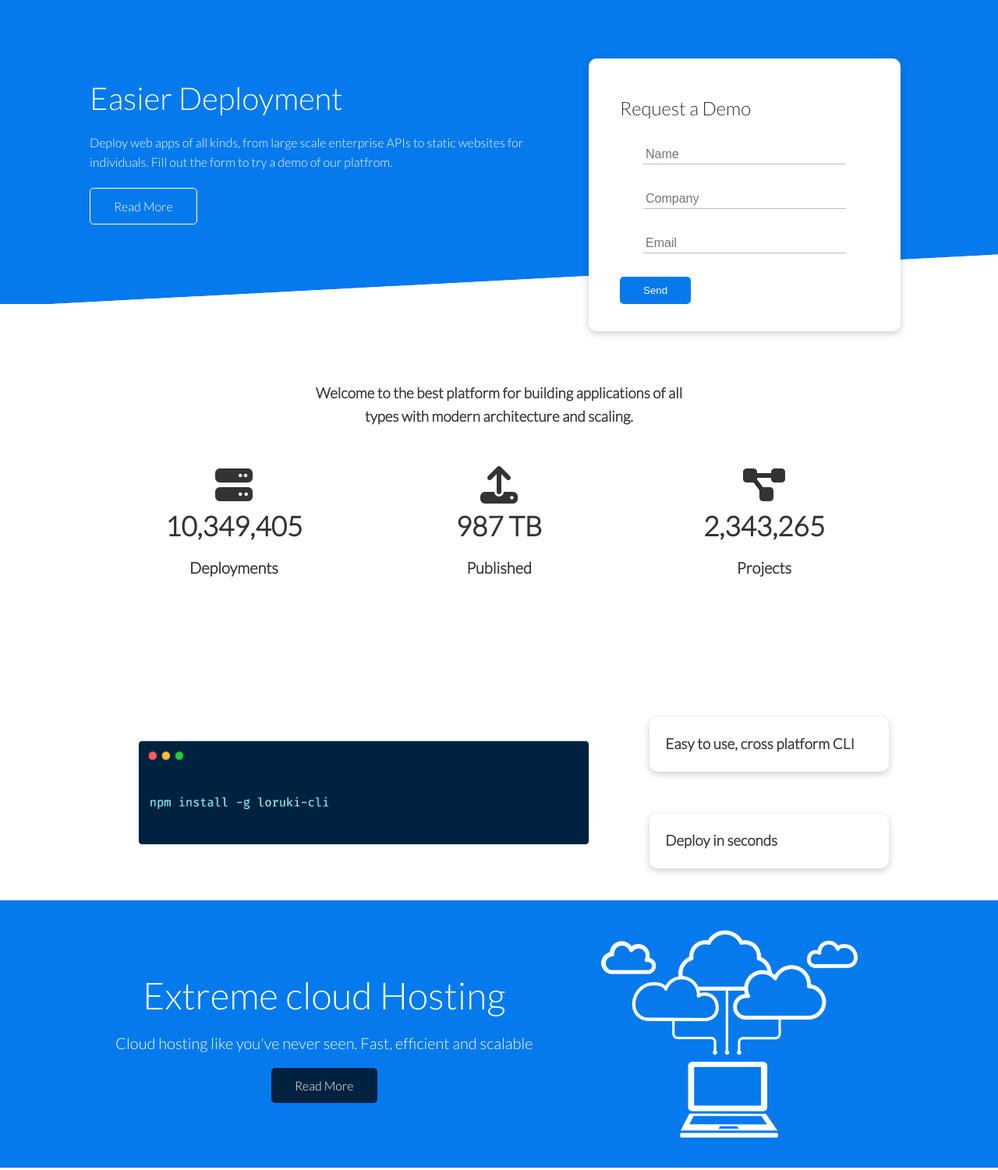
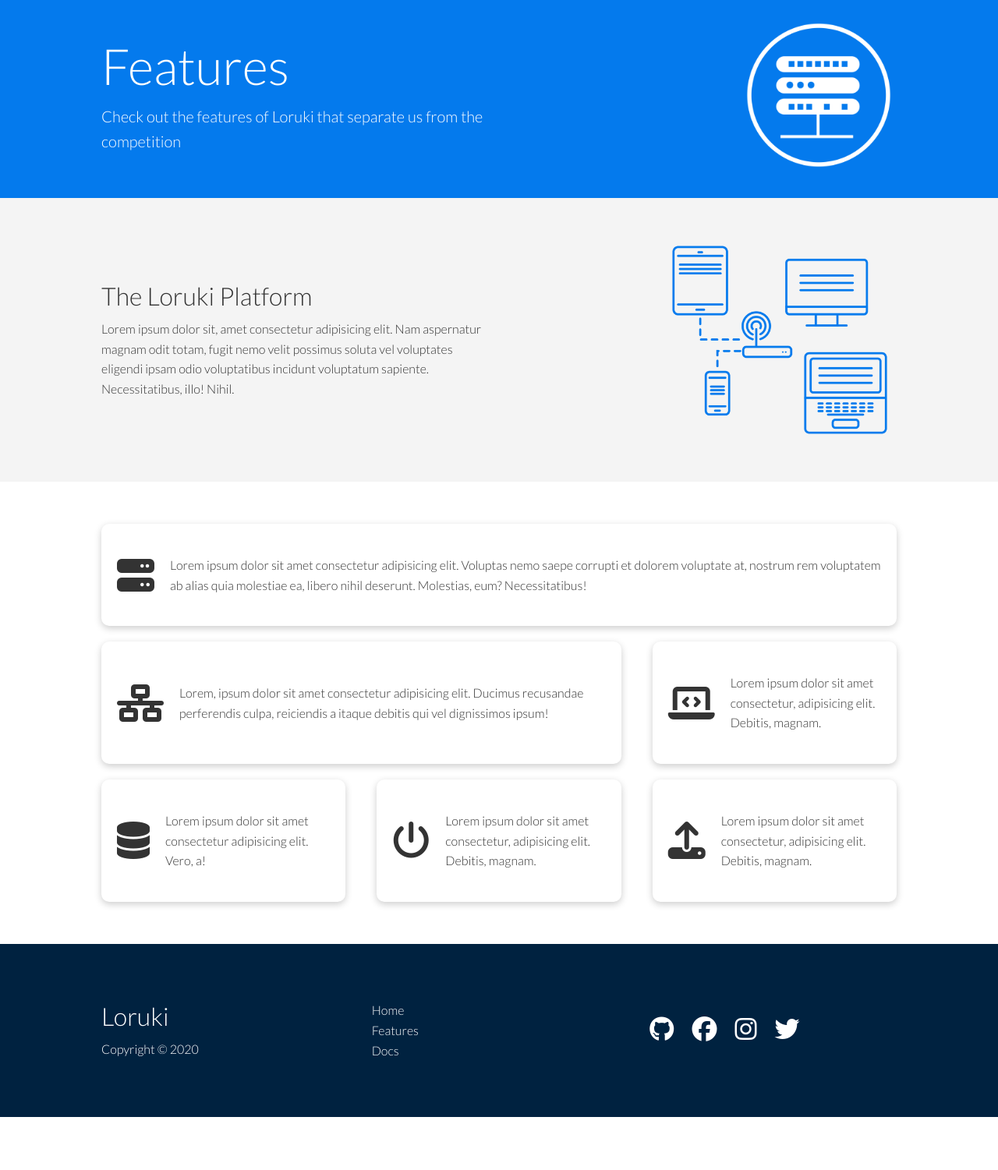
Before and after one commit to georgediiorio/loruki, a plain HTML site: page features.html in a window 1280 px wide. Shown: the part 80-1581 px from the top of the page at 78% size. After the commit the page ends 1513 px from the top, so only its background shows below. Drawn offline with Linux system fonts and the light colour scheme.

Commit message:
Finished features.html and styled it.

```diff
--- a/css/style.css
+++ b/css/style.css
@@ -5,6 +5,8 @@
     --secondary-color:#1c3fa8;
     --dark-color:#002240;
     --light-color:#f4f4f4;
+    --error-color: #d9534f;
+
 }
 
 * {
@@ -135,6 +137,7 @@ img {
 /*Stats*/
 .stats {
     padding: 100px;
+    animation: slideInFromBottom 1s ease-in;
 }
 
 .stats-heading {
@@ -186,6 +189,33 @@ img {
 .languages .card:hover {
     transform: translateY(-15px);
 }
+
+/*Features*/
+.features-head img {
+    width: 200px;
+    justify-self: flex-end;
+}
+
+.features-sub-head  img {
+    width: 300px;
+    justify-self: flex-end;
+}
+
+.features-main .card > i{
+    margin-right: 20px;
+}
+
+.features-main .grid {
+    padding: 30px;
+}
+
+.features-main .grid > *:first-child{
+    grid-column: 1 / span 3;
+}
+
+.features-main .grid > *:nth-child(2) {
+    grid-column: 1 / span 2;
+  }
 
 /*Footer*/
 .footer .social a {
--- a/features.html
+++ b/features.html
@@ -23,117 +23,58 @@
         </div>
     </div>
 
-    <!--Showcase-->
-    <section class="showcase">
+    <!--Head-->
+    <section class="features-head bg-primary py-3">
         <div class="container grid">
-                <div class="showcase-text">
-                    <h1>Easier Deployment</h1>
-                    <p>Deploy web apps of all kinds,  from large scale enterprise APIs to static websites for individuals. Fill out the
-                    form to try a demo of our platfrom.</p>
-                    <a href="features.html" class="btn btn-outline">Read More</a>
-                </div>
-
-                <div class="showcase-form card">
-                    <h2>Request a Demo</h2>
-                    <form>
-                        <div class="form-control">
-                            <input type="text" name="name" placeholder="Name" required>
-                        </div>
-                        <div class="form-control">
-                            <input type="text" name="company" placeholder="Company" required>
-                        </div>
-                        <div class="form-control">
-                            <input type="email" name="email" placeholder="Email" required>
-                        </div>
-                        <input type="submit" value="Send" class="btn btn-primary">
-                    </form>
-                </div>
+            <div>
+                <h1 class="xl">Features</h1>
+                <p class="lead">Check out the features of Loruki that separate us from the competition</p>
+            </div>
+            <img src="images/server.png" alt="">
         </div>
     </section>
 
-    <!--Stats-->
-    <section class="stats">
-        <div class="container">
-            <h3 class="stats-heading text-center my-1">
-                Welcome to the best platform for building applications of all
-                types with modern architecture and scaling.
-            </h3>
-
-            <div class="grid grid-3 text-center my-4">
-                <div>
-                    <i class="fas fa-server fa-3x"></i>
-                    <h3>10,349,405</h3>
-                    <p class="text-secondary">Deployments</p>
-                </div>
-                <div><i class="fas fa-upload fa-3x"></i>
-                    <h3>987 TB</h3>
-                    <p class="text-secondary">Published</p>
-                </div>
-                <div><i class="fas fa-project-diagram fa-3x"></i>
-                    <h3>2,343,265</h3>
-                    <p class="text-secondary">Projects</p></div>
+    <!--Subhead-->
+    <section class="features-sub-head bg-light py-3">
+        <div class="container grid">
+            <div>
+                <h1 class="md">The Loruki Platform</h1>
+                <p>Lorem ipsum dolor sit, amet consectetur adipisicing elit. Nam aspernatur magnam odit totam, fugit nemo velit possimus soluta vel voluptates eligendi ipsam odio voluptatibus incidunt voluptatum sapiente. Necessitatibus, illo! Nihil.</p>
             </div>
+            <img src="images/server2.png" alt="">
         </div>
     </section>
 
-    <!--Cli-->
-    <section class="cli">
-        <div class="container grid">
-            <img src="images/cli.png" alt="">
-            <div class="card">
-                <h3>Easy to use, cross platform CLI</h3>
+    <section class="features-main my-2">
+        <div class="container grid grid-3">
+            <div class="card flex">
+                <i class="fas fa-server fa-3x"></i>
+                <p>Lorem ipsum dolor sit amet consectetur adipisicing elit. Voluptas nemo saepe corrupti et dolorem voluptate at, nostrum rem voluptatem ab alias quia molestiae ea, libero nihil deserunt. Molestias, eum? Necessitatibus!</p>
             </div>
-            <div class="card">
-                <h3>Deploy in seconds</h3>
+            <div class="card flex">
+                <i class="fas fa-network-wired fa-3x"></i>
+                <p>Lorem, ipsum dolor sit amet consectetur adipisicing elit. Ducimus
+                    recusandae perferendis culpa, reiciendis a itaque debitis qui vel
+                    dignissimos ipsum!</p>
             </div>
-        </div>
-    </section>
-
-    <!--Cloud-->
-    <section class="cloud bg-primary my-2 py-2">
-        <div class="container grid">
-            <div class="text-center">
-                <h2 class="lg">Extreme cloud Hosting</h2>
-                <p class="lead my-1">Cloud hosting like you've never seen. Fast, efficient and scalable</p>
-                <a href="features.html" class="btn btn-dark">Read More</a>
+            <div class="card flex">
+                <i class="fas fa-laptop-code fa-3x"></i>
+                <p>Lorem ipsum dolor sit amet consectetur, adipisicing elit. Debitis,
+                    magnam.</p>
             </div>
-            <img src="images/cloud.png" alt="">
-        </div>
-    </section>
-
-    <!--Languages-->
-    <section class="languages">
-        <h2 class="md text-center my-2">
-            Supported Languages
-        </h2>
-        <div class="container flex">
-            <div class="card">
-                <h4>Node.js</h4>
-                <img src="images/logos/node.png" alt="">
+            <div class="card flex">
+                <i class="fas fa-database fa-3x"></i>
+                <p>Lorem ipsum dolor sit amet consectetur adipisicing elit. Vero, a!</p>
             </div>
-            <div class="card">
-                <h4>Python</h4>
-                <img src="images/logos/python.png" alt="">
+            <div class="card flex">
+                <i class="fas fa-power-off fa-3x"></i>
+                <p>Lorem ipsum dolor sit amet consectetur, adipisicing elit. Debitis,
+                    magnam.</p>
             </div>
-            <div class="card">
-                <h4>C#</h4>
-                <img src="images/logos/csharp.png" alt="">
-            </div>
-            <div class="card">
-                <h4>Ruby</h4>
-                <img src="images/logos/ruby.png" alt="">
-            </div>
-            <div class="card">
-                <h4>PHP</h4>
-                <img src="images/logos/php.png" alt="">
-            </div>
-            <div class="card">
-                <h4>Scala</h4>
-                <img src="images/logos/scala.png" alt="">
-            </div>
-            <div class="card">
-                <h4>Clojure</h4>
-                <img src="images/logos/clojure.png" alt="">
+            <div class="card flex">
+                <i class="fas fa-upload fa-3x"></i>
+                <p>Lorem ipsum dolor sit amet consectetur, adipisicing elit. Debitis,
+                    magnam.</p>
             </div>
         </div>
     </section>
```
